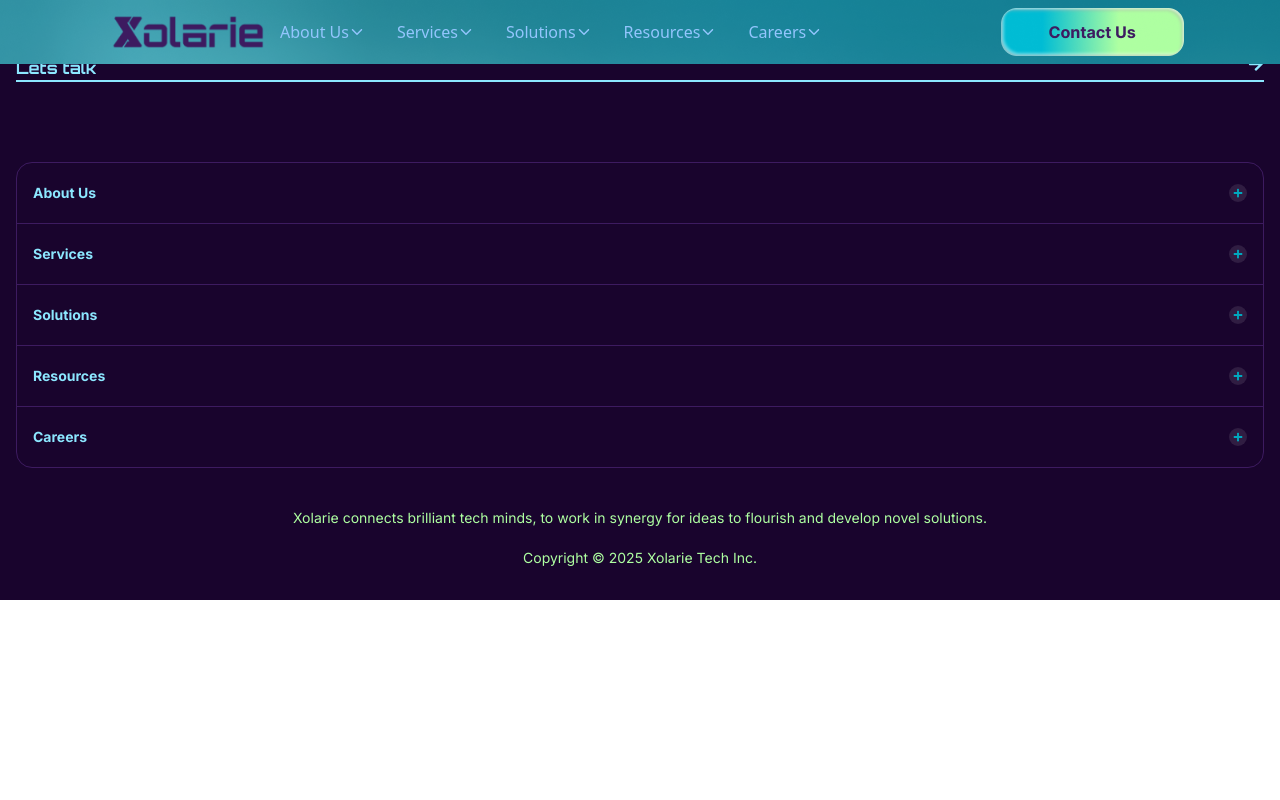
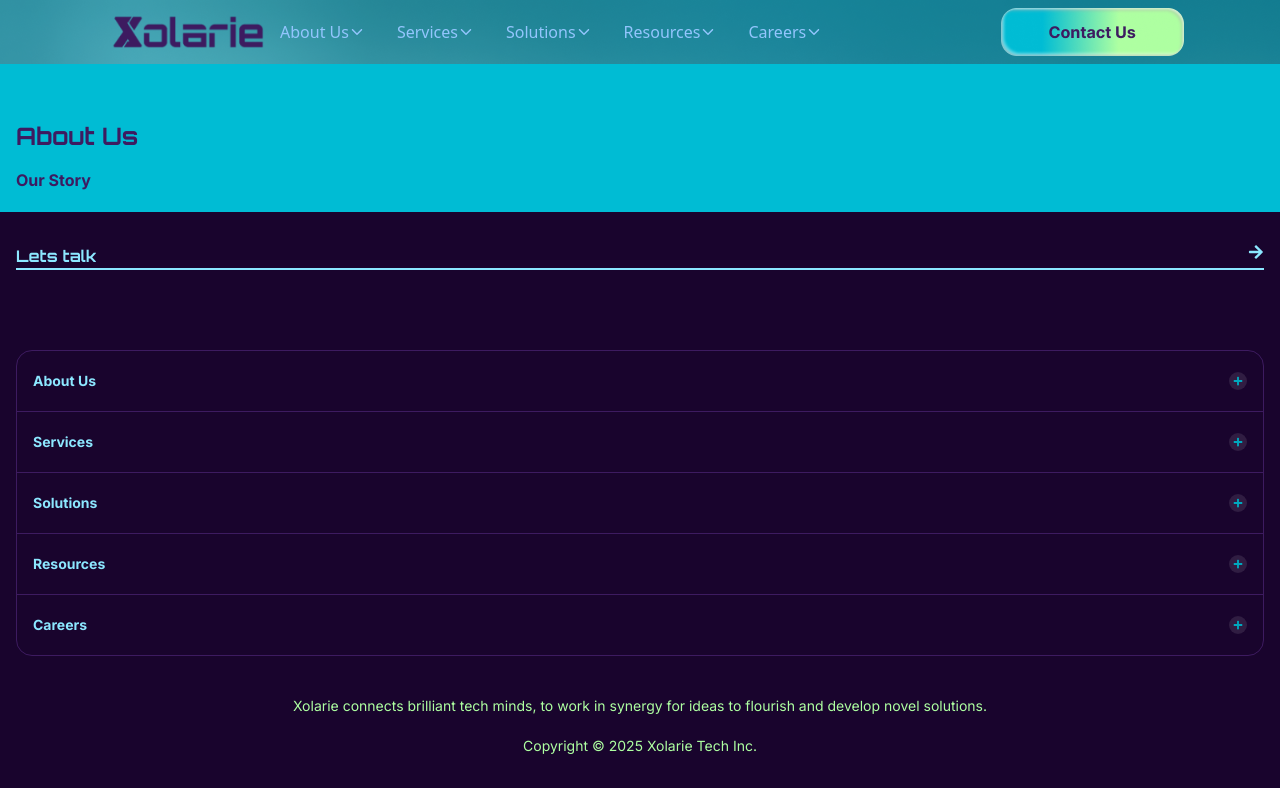
Before and after one commit to xolarie/xolarie, a React (Vite) app in the folder frontend/web/: page /about in a window 1280 px wide. Built offline with nearby package versions, Linux system fonts and the light colour scheme.

Commit message:
create about page

```diff
--- a/frontend/web/src/pages/aboutus/index.jsx
+++ b/frontend/web/src/pages/aboutus/index.jsx
@@ -1,8 +1,20 @@
-
+import { Link } from "react-router-dom";
+import { FaGreaterThan } from "react-icons/fa6";
 
 const AboutUs = () => {
   return (
-    <div>AboutUs</div>
+    <div className="bg-[#00BCD4] px-4">
+      <div className="flex flex-row space-x-2 py-10 font-inter">
+        <Link to="/" className="text-white">Home</Link>
+        <FaGreaterThan className="text-white text-[10px] flex mt-2" />
+        <Link to="/about" className="text-[#AEFFA1]">About Us</Link>
+      </div>
+      <div>
+        <h1 className=" font-orbitron font-bold text-[#3D1B60] text-2xl my-4">About Us</h1>
+        <h4 className=" font-inter font-bold text-[#3D1B60] pb-5">Our Story</h4>
+        <p></p>
+      </div>
+    </div>
   )
 }
 
```
